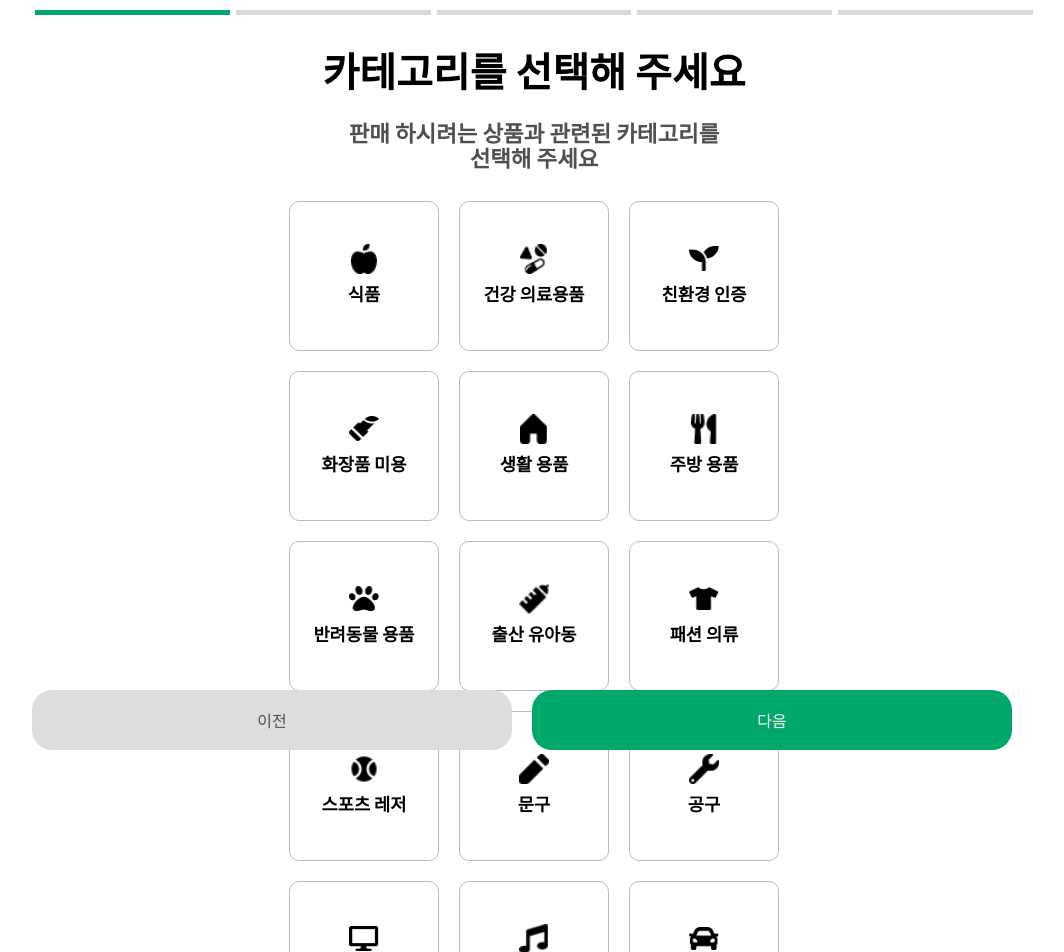
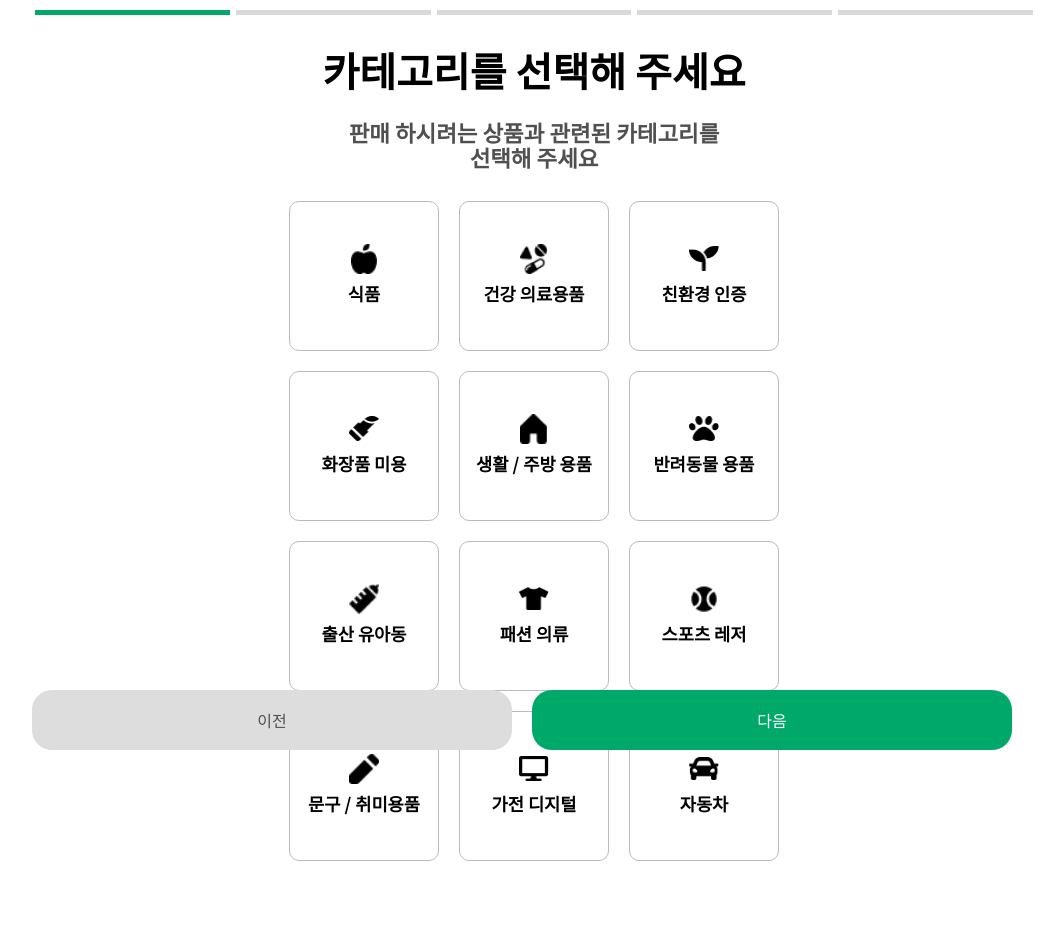
Before and after one commit to Team-Brand-AI/brand-ai-frontend, a React (Create React App) app: page /new-marketing/category in a window 1280 px wide. Shown: the top 952 px of the page, without its empty margins (106-1170 px from the left). Built offline with nearby package versions, Linux system fonts and the light colour scheme.

Commit message:
feat: Category, Subcategory 수정 반영

```diff
--- a/src/assets/category.json
+++ b/src/assets/category.json
@@ -11,53 +11,43 @@
     },
     {
         "name_kr": "친환경 인증",
-        "name_en": "eco",
+        "name_en": "eco-friendly certification",
         "imgSrc": "icon_eco"
     },
     {
         "name_kr": "화장품 미용",
-        "name_en": "cosmetics",
+        "name_en": "cosmetics beauty",
         "imgSrc": "icon_cosmetics"
     },
     {
-        "name_kr": "생활 용품",
-        "name_en": "living",
+        "name_kr": "생활 / 주방 용품",
+        "name_en": "life kitchen utensils",
         "imgSrc": "icon_house"
     },
     {
-        "name_kr": "주방 용품",
-        "name_en": "kitchen",
-        "imgSrc": "icon_kitchen"
-    },
-    {
         "name_kr": "반려동물 용품",
-        "name_en": "pets",
+        "name_en": "Pet Supplies",
         "imgSrc": "icon_pet"
     },
     {
         "name_kr": "출산 유아동",
-        "name_en": "baby",
+        "name_en": "maternity baby",
         "imgSrc": "icon_baby"
     },
     {
         "name_kr": "패션 의류",
-        "name_en": "clothes",
+        "name_en": "fashion clothes",
         "imgSrc": "icon_cloth"
     },
     {
         "name_kr": "스포츠 레저",
-        "name_en": "sports",
+        "name_en": "sports leisure",
         "imgSrc": "icon_sport"
     },
     {
-        "name_kr": "문구",
-        "name_en": "stationary",
+        "name_kr": "문구 / 취미용품",
+        "name_en": "hobby stationery instrument",
         "imgSrc": "icon_pencil"
-    },
-    {
-        "name_kr": "공구",
-        "name_en": "tools",
-        "imgSrc": "icon_tools"
     },
     {
         "name_kr": "가전 디지털",
@@ -65,13 +55,8 @@
         "imgSrc": "icon_digital"
     },
     {
-        "name_kr": "악기",
-        "name_en": "instrument",
-        "imgSrc": "icon_music"
-    },
-    {
         "name_kr": "자동차",
-        "name_en": "car",
+        "name_en": "automotive tools",
         "imgSrc": "icon_car"
     }
 ]
--- a/src/assets/subcategory.json
+++ b/src/assets/subcategory.json
@@ -114,47 +114,7 @@
         }
     ],
 
-
-     "computer": [
-        {
-            "name_kr": "노트북",
-            "name_en": "laptop"
-        },
-        {
-            "name_kr": "데스크탑",
-            "name_en": "desktop"
-        },
-        {
-            "name_kr": "모니터",
-            "name_en": "monitor"
-        },
-        {
-            "name_kr": "복합기/프린터",
-            "name_en": "multifunction printer"
-        },
-        {
-            "name_kr": "키보드/마우스",
-            "name_en": "keyboard/mouse"
-        },
-        {
-            "name_kr": "주변기기",
-            "name_en": "peripheral devices"
-        },
-        {
-            "name_kr": "저장장치",
-            "name_en": "storage devices"
-        },
-        {
-            "name_kr": "소프트웨어",
-            "name_en": "software"
-        },
-        {
-            "name_kr": "부품",
-            "name_en": "components"
-        }
-    ],
-
-    "health medical device": [
+    "healthcare": [
         {
             "name_kr": "마스크",
             "name_en": "mask"
@@ -236,7 +196,7 @@
         }
     ],
 
-    "cosmetics beauty":[
+    "cosmetics beauty": [
         {
             "name_kr": "스킨케어",
             "name_en": "Skincare"
@@ -487,7 +447,7 @@
         }
     ],
 
-    "sports leisure":[
+    "sports leisure": [
         {
             "name_kr": "캠핑",
             "name_en": "Camping"
@@ -662,41 +622,6 @@
         {
             "name_kr": "악기",
             "name_en": "Musical Instruments"
-        }
-    ],
-
-    "home appliances digital": [
-        {
-            "name_kr": "태블릿PC",
-            "name_en": "Tablet PC"
-        },
-        {
-            "name_kr": "음향기기",
-            "name_en": "Audio Devices"
-        },
-        {
-            "name_kr": "블루투스",
-            "name_en": "Bluetooth"
-        },
-        {
-            "name_kr": "스마트워치",
-            "name_en": "Smartwatch"
-        },
-        {
-            "name_kr": "게이밍",
-            "name_en": "Gaming"
-        },
-        {
-            "name_kr": "휴대폰",
-            "name_en": "Mobile Phone"
-        },
-        {
-            "name_kr": "카메라",
-            "name_en": "Camera"
-        },
-        {
-            "name_kr": "1인방송/촬영",
-            "name_en": "Solo Broadcasting/Recording"
         }
     ],
 
@@ -880,5 +805,76 @@
             "name_kr": "커튼 블라인드",
             "name_en": "Curtains Blinds"
         }
+    ],
+
+    "digital": [
+        {
+            "name_kr": "노트북",
+            "name_en": "laptop"
+        },
+        {
+            "name_kr": "데스크탑",
+            "name_en": "desktop"
+        },
+        {
+            "name_kr": "모니터",
+            "name_en": "monitor"
+        },
+        {
+            "name_kr": "복합기/프린터",
+            "name_en": "multifunction printer"
+        },
+        {
+            "name_kr": "키보드/마우스",
+            "name_en": "keyboard/mouse"
+        },
+        {
+            "name_kr": "주변기기",
+            "name_en": "peripheral devices"
+        },
+        {
+            "name_kr": "저장장치",
+            "name_en": "storage devices"
+        },
+        {
+            "name_kr": "소프트웨어",
+            "name_en": "software"
+        },
+        {
+            "name_kr": "부품",
+            "name_en": "components"
+        },
+        {
+            "name_kr": "태블릿PC",
+            "name_en": "Tablet PC"
+        },
+        {
+            "name_kr": "음향기기",
+            "name_en": "Audio Devices"
+        },
+        {
+            "name_kr": "블루투스",
+            "name_en": "Bluetooth"
+        },
+        {
+            "name_kr": "스마트워치",
+            "name_en": "Smartwatch"
+        },
+        {
+            "name_kr": "게이밍",
+            "name_en": "Gaming"
+        },
+        {
+            "name_kr": "휴대폰",
+            "name_en": "Mobile Phone"
+        },
+        {
+            "name_kr": "카메라",
+            "name_en": "Camera"
+        },
+        {
+            "name_kr": "1인방송/촬영",
+            "name_en": "Solo Broadcasting/Recording"
+        }
     ]
 }
--- a/src/pages/NewMarketingPage.jsx
+++ b/src/pages/NewMarketingPage.jsx
@@ -92,7 +92,7 @@ export const NewMarketingPage = {
 
                 <SubCategoryContext.Provider value={{ selectedItem: selectedSubCategory, setSelectedItem: setSelectedSubCategory }}>
                     <Grid.Container context={SubCategoryContext} width={"min(100%, 600px)"}>
-                        {subcategory["food"].map((element, index) => {
+                        {subcategory[category.en].map((element, index) => {
                             return <Grid.Item key={index} text={element["name_kr"]} size={"150px"}></Grid.Item>;
                         })}
                     </Grid.Container>
```
